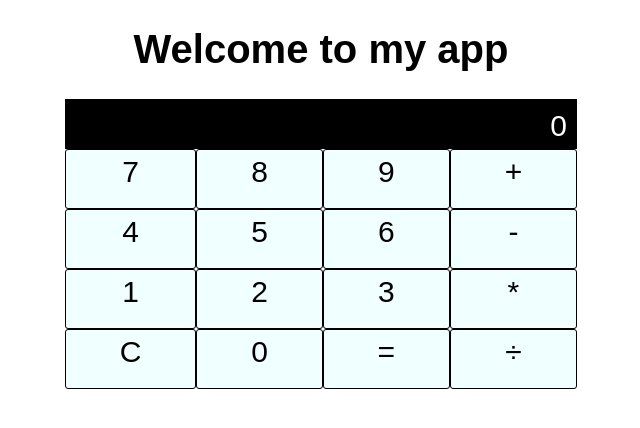
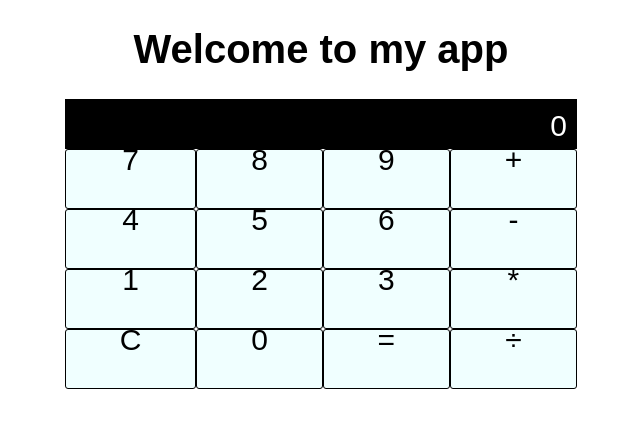
Before and after one commit to LorreaLadao/React-my-calculator, a React (Create React App) app: page / in a window 1280 px wide. Shown: the top 428 px of the page, without its empty margins (319-959 px from the left). Built offline with nearby package versions, Linux system fonts and the light colour scheme.

Commit message:
Update App.css

```diff
--- a/src/App.css
+++ b/src/App.css
@@ -28,6 +28,7 @@ border-radius: 3px;
 background-color: azure;
 padding: 5px;
 height: 60px;
+line-height: 10px;
 }
 
 
```
